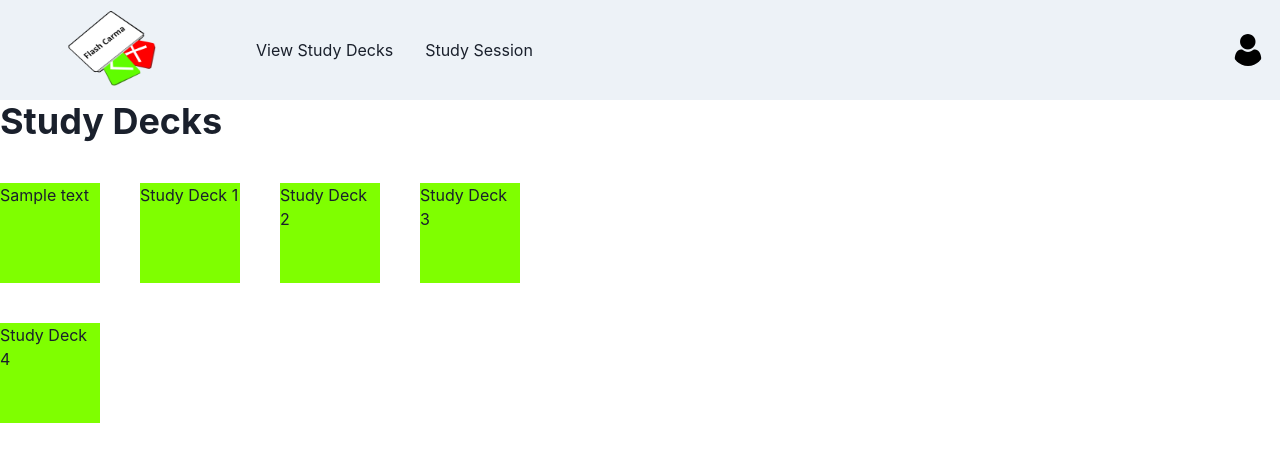
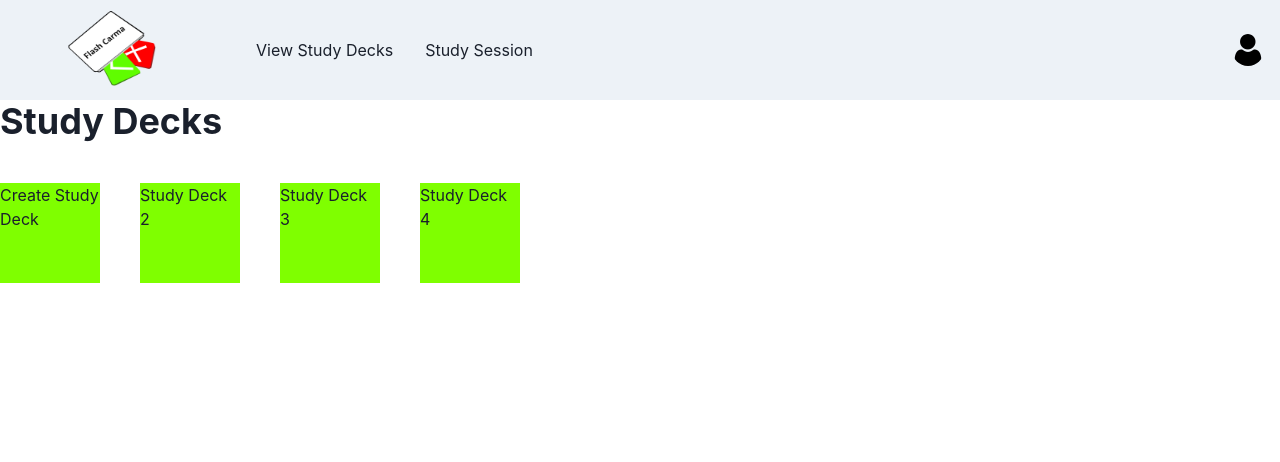
Before and after one commit to Brandon3522/flash_carma, a React (Create React App) app: page /viewstudydecks in a window 1280 px wide. Shown: the top 462 px of the page. Built offline with nearby package versions, Linux system fonts and the light colour scheme.

Commit message:
redoing view study decks page using popovers

```diff
--- a/src/pages/ViewStudyDecksPage/ViewStudyDecks.js
+++ b/src/pages/ViewStudyDecksPage/ViewStudyDecks.js
@@ -1,6 +1,26 @@
 import React from 'react'
-import { Text, Flex, Link, Input, Button, Box, Heading, Spacer, Grid, GridItem,
-         LinkBox, LinkOverlay } from '@chakra-ui/react';
+import {
+  Flex,
+  Link,
+  Input,
+  Button,
+  Box,
+  Heading,
+  Spacer,
+  Grid,
+  GridItem,
+  LinkBox,
+  LinkOverlay,
+  Popover,
+  PopoverTrigger,
+  PopoverContent,
+  PopoverHeader,
+  PopoverBody,
+  PopoverFooter,
+  PopoverArrow,
+  PopoverCloseButton,
+  PopoverAnchor,
+} from '@chakra-ui/react';
 
 export const ViewStudyDecks = () => {
 
@@ -16,19 +36,15 @@ export const ViewStudyDecks = () => {
           <Flex>
            {/* Grid of Study Decks */}
            <Grid templateColumns='repeat(4, 1fr)' gap={10}>
-             {/* Create new study deck button */}
+             {/* Create new study deck button. MAKE A POPOVER LATER*/}
              <LinkBox>
                <LinkOverlay href='#'>
-                 <GridItem w='100px' h='100px' bg='chartreuse'>Sample text</GridItem>
+                 <GridItem w='100px' h='100px' bg='chartreuse'>Create Study Deck</GridItem>
                </LinkOverlay>
              </LinkBox>
 
              {/* From here on, it's the user's existing study decks */}
-             <LinkBox>
-               <LinkOverlay href='#'>
-                 <GridItem w='100px' h='100px' bg='chartreuse'>Study Deck 1</GridItem>
-               </LinkOverlay>
-             </LinkBox>
+
 
              <LinkBox>
                <LinkOverlay href='#'>
```
